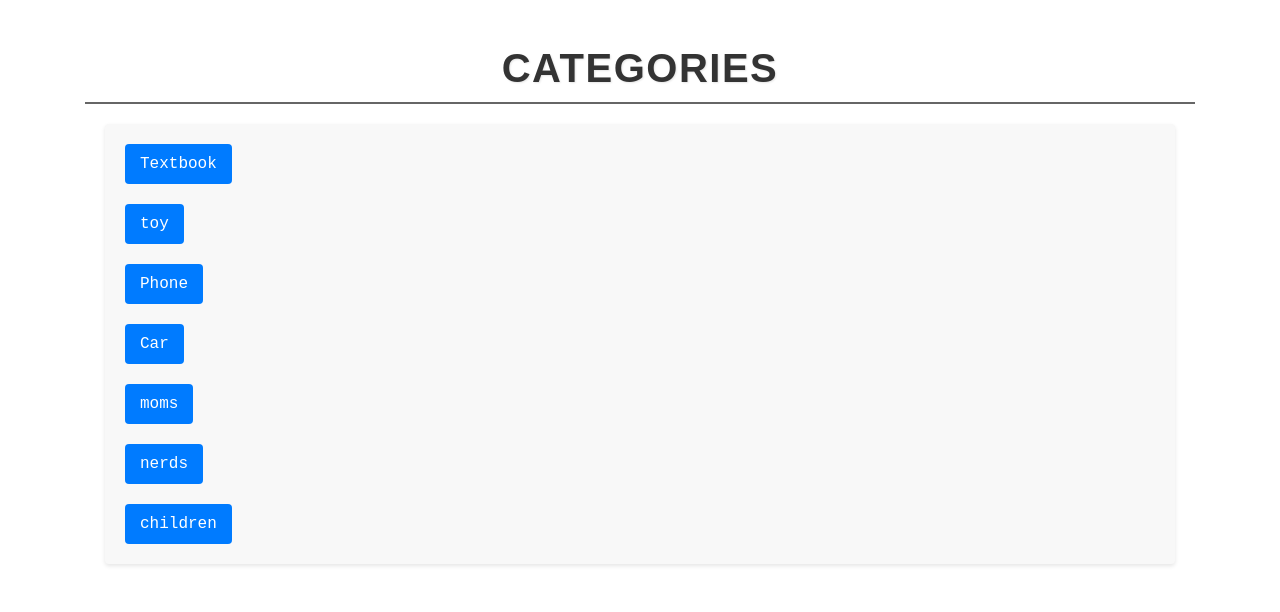
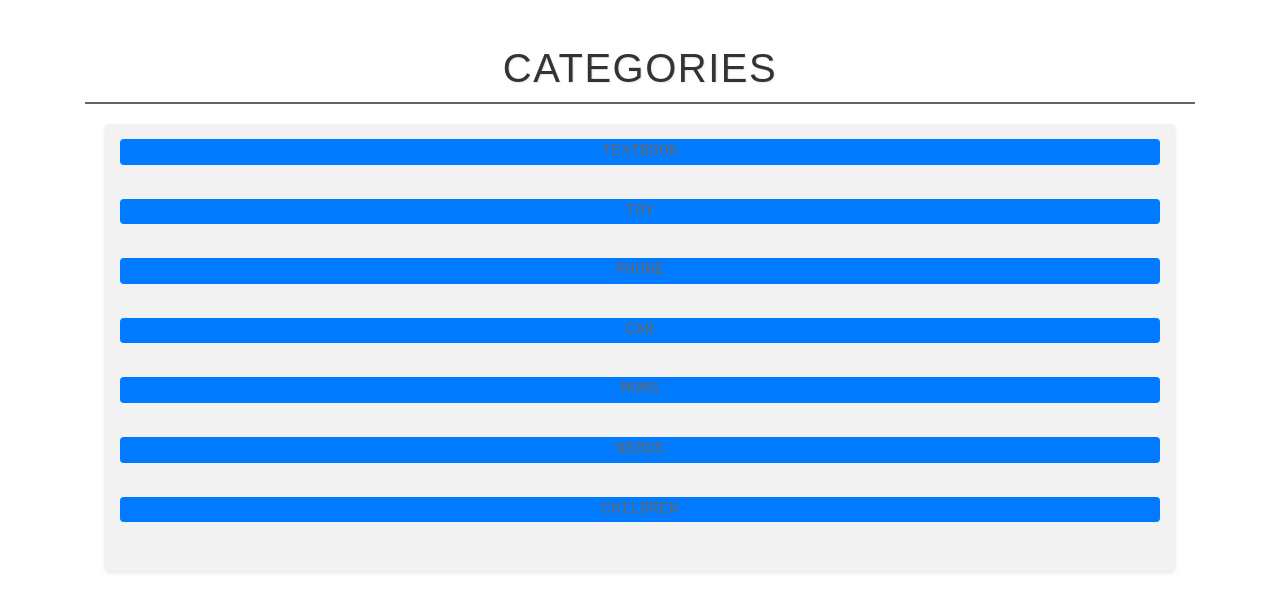
Before and after one commit to EJ-Lan/SimpleCommerce, a Django app: page /categories in a window 1280 px wide. Shown: the part 66-678 px from the top of the page. Run offline with Django 3.2, Linux system fonts and the light colour scheme; data comes from the database, SQL or seed files in the repository; both versions use the stored data as it was after the commit; some libraries are stand-ins or nearby versions.

Commit message:
Last styling changes

```diff
--- a/commerce/commerce/auctions/static/auctions/styles.css
+++ b/commerce/commerce/auctions/static/auctions/styles.css
@@ -19,7 +19,6 @@ input[type=submit] {
     color: white;
     border: none;
     cursor: pointer;
-    transition: background-color 0.3s ease;
 }
 
 input[type=submit]:hover,
@@ -29,21 +28,11 @@ input[type=submit].watchlist-btn:hover,
     background-color: #45a049;
 }
 
-.page-heading,
-.active-container h3,
-.listing-content h3,
-.listing-details-container h3,
-.comments-section h3,
-.winner,
-.listing-info h3 {
-    text-align: center;
-    font-weight: bold;
-}
-
 .page-heading {
     font-family: 'Arial', sans-serif;
     font-size: 2.5rem;
     color: #333;
+    text-align: center;
     text-transform: uppercase;
     text-shadow: 1px 1px 2px rgba(0, 0, 0, 0.1);
     margin: 20px 0;
@@ -78,22 +67,29 @@ input[type=submit].watchlist-btn:hover,
 .error {
     border-radius: 4px;
     box-shadow: 0 2px 4px rgba(0, 0, 0, 0.1);
+    background-color: #ffffff;
+    padding: 15px;
+    margin: 20px;
+    align-items: center;
+    text-align: center;
 }
 
 .active-content,
 .listing-content,
+.comments-section {
+    width: 300px;
+}
+
+.listing-content,
+.listing-details-container,
 .listing-info,
-.comments-section {
-    display: flex;
-    flex-direction: column;
-    align-items: center;
-    padding: 16px;
-    margin: 8px;
-    gap: 8px;
-    border: 1px solid #ddd;
-    background-color: #ffffff;
-    width: 300px; /* Common width for all content boxes */
-    overflow: hidden;
+.category-list,
+.messages,
+.info,
+.success,
+.warning,
+.error {
+    background-color: #f2f2f2;
 }
 
 img,
@@ -107,42 +103,31 @@ img,
 .listing-content {
     max-width: 800px;
     margin: 0 auto;
-    background-color: #f8f8f8;
 }
 
 .listing-content p,
 .comment,
-.active-content p {
+.active-content p,
+.category-link {
     color: #666;
     line-height: 1.6;
     margin-bottom: 10px;
+    text-transform: uppercase;
 }
 
 .navbar-nav .nav-item {
     margin-right: 20px;
 }
 
-.listing-details-container,
-.listing-info {
-    padding: 15px;
-    background-color: #f2f2f2;
-}
-
-.listing-details-container .watchlist-button,
-.listing-details-container .close-listing-button,
 .listing-details-container button,
-.close-listing-button button,
-input[type=submit].watchlist-btn {
+input[type=submit].watchlist-btn,
+.close-listing-button button {
+    background-color: #007bff;
     color: white;
     padding: 10px 15px;
     border: none;
     cursor: pointer;
-    margin-right: 10px;
-}
-
-.listing-details-container button,
-input[type=submit].watchlist-btn {
-    background-color: #007bff;
+    transition: background-color 0.3s ease;
 }
 
 .listing-details-container input[type=submit] {
@@ -154,59 +139,55 @@ input[type=submit].watchlist-btn {
     font-size: 36px;
 }
 
-.listing-info,
-.category-list,
-.messages,
-.info,
-.success,
-.warning,
-.error {
-    margin: 20px;
-    padding: 10px;
-}
-
-.category-list,
-.messages {
-    background-color: #f8f8f8;
+.category-list {
+    display: flex;
+    flex-direction: column;
+    align-items: center;
+    justify-content: center;
 }
 
 .category-link {
-    display: inline-block;
-    margin: 10px;
-    padding: 8px 15px;
+    display: block;
+    width: 100%;
     background-color: #007bff;
-    color: white;
     text-decoration: none;
     border-radius: 4px;
-    transition: background-color 0.3s ease;
 }
 
 .category-link:hover {
     background-color: #0056b3;
 }
 
+.messages,
+.info,
+.success,
+.warning,
+.error {
+    border: 1px solid transparent;
+}
+
 .info {
     background-color: #d1ecf1;
     color: #0c5460;
-    border: 1px solid #bee5eb;
+    border-color: #bee5eb;
 }
 
 .success {
     background-color: #d4edda;
     color: #155724;
-    border: 1px solid #c3e6cb;
+    border-color: #c3e6cb;
 }
 
 .warning {
     background-color: #fff3cd;
     color: #856404;
-    border: 1px solid #ffeeba;
+    border-color: #ffeeba;
 }
 
 .error {
     background-color: #f8d7da;
     color: #721c24;
-    border: 1px solid #f5c6cb;
+    border-color: #f5c6cb;
 }
 
 .comments-section {
```
Also changed, not shown: commerce/commerce/db.sqlite3.
